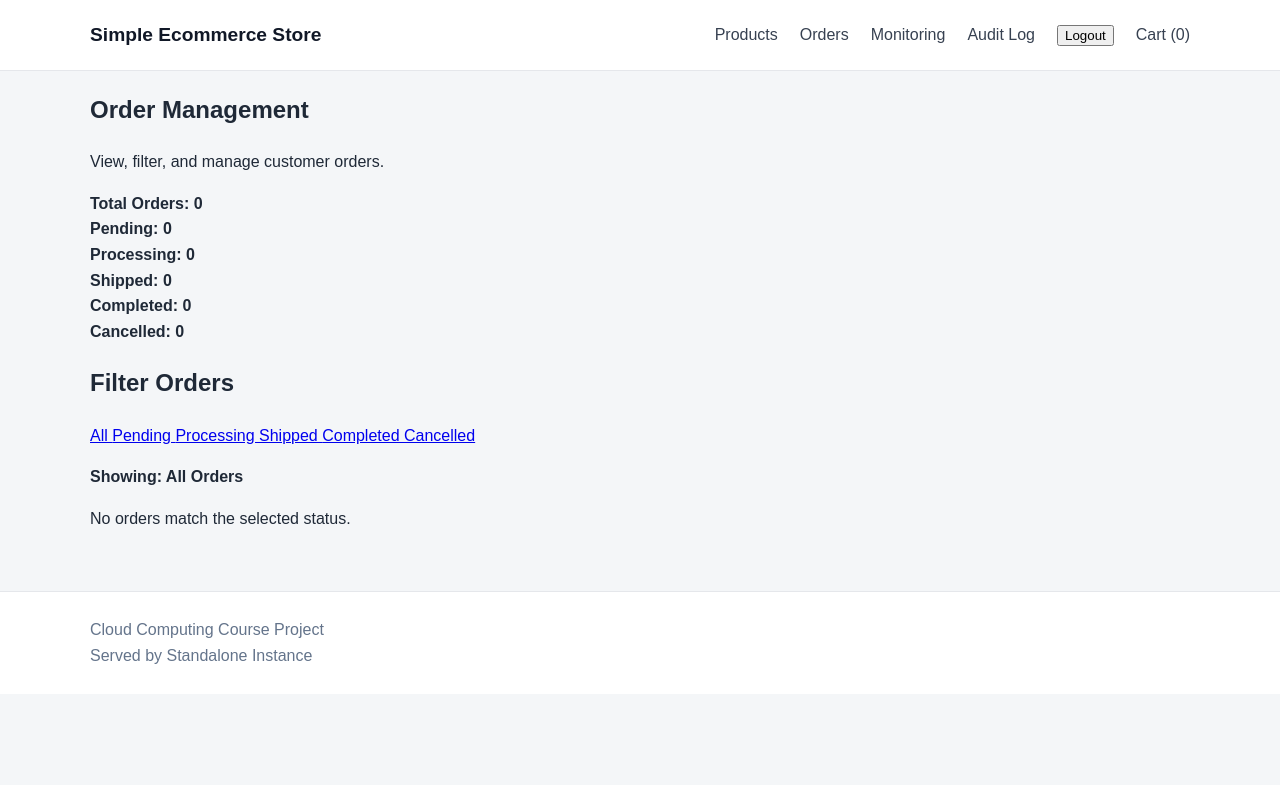
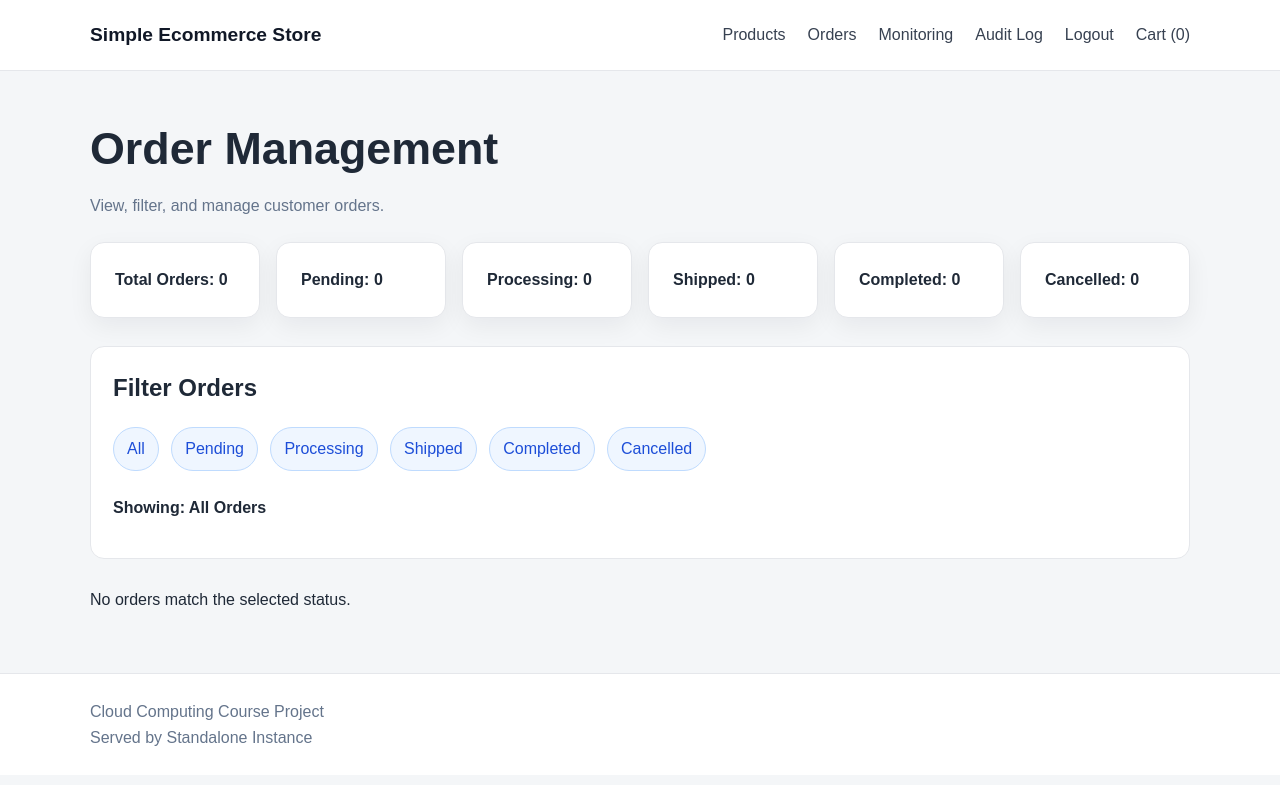
Before and after one commit to mcwch/Chihang-Wei-cloud-project, a Flask app: page /orders in a window 1280 px wide. Shown: the top 785 px of the page. Run offline with Flask 3, Linux system fonts and the light colour scheme; the visitor is signed in with stand-in values (Sample User, id 1).

Commit message:
Polish security and monitoring interface

```diff
--- a/ecommerce_app/static/style.css
+++ b/ecommerce_app/static/style.css
@@ -609,3 +609,175 @@ nav {
         padding: 25px;
     }
 }
+
+
+/* Module 9: Security and monitoring */
+
+.page-header {
+    padding: 42px 0 24px;
+}
+
+.page-header h1 {
+    margin: 0 0 8px;
+    font-size: clamp(2rem, 4vw, 2.8rem);
+}
+
+.page-header p {
+    margin: 0;
+    color: #64748b;
+}
+
+nav {
+    flex-wrap: wrap;
+    align-items: center;
+}
+
+.nav-form {
+    display: inline;
+    margin: 0;
+}
+
+.nav-button {
+    padding: 0;
+    color: #374151;
+    background: transparent;
+    border: 0;
+    font: inherit;
+    cursor: pointer;
+}
+
+nav a:hover,
+.nav-button:hover {
+    color: #2563eb;
+}
+
+.order-statistics {
+    display: grid;
+    grid-template-columns: repeat(
+        auto-fit,
+        minmax(170px, 1fr)
+    );
+    gap: 16px;
+    margin-bottom: 28px;
+}
+
+.order-list {
+    display: grid;
+    grid-template-columns: repeat(
+        auto-fit,
+        minmax(260px, 1fr)
+    );
+    gap: 18px;
+}
+
+.order-card {
+    padding: 24px;
+    background: #ffffff;
+    border: 1px solid #e5e7eb;
+    border-radius: 14px;
+    box-shadow: 0 8px 24px rgba(15, 23, 42, 0.06);
+}
+
+.order-card h2 {
+    margin-top: 0;
+}
+
+.order-card h2 a {
+    color: #111827;
+    text-decoration: none;
+}
+
+.order-card h2 a:hover {
+    color: #2563eb;
+}
+
+.order-filters {
+    margin-bottom: 28px;
+    padding: 22px;
+    background: #ffffff;
+    border: 1px solid #e5e7eb;
+    border-radius: 14px;
+}
+
+.order-filters h2 {
+    margin-top: 0;
+}
+
+.order-filters a {
+    display: inline-block;
+    margin: 0 8px 8px 0;
+    padding: 8px 13px;
+    color: #1d4ed8;
+    background: #eff6ff;
+    border: 1px solid #bfdbfe;
+    border-radius: 999px;
+    text-decoration: none;
+}
+
+.order-filters a:hover {
+    color: #ffffff;
+    background: #2563eb;
+}
+
+.order-card form {
+    display: flex;
+    flex-direction: column;
+    gap: 10px;
+}
+
+.order-card label {
+    font-weight: 700;
+}
+
+.order-card input,
+.order-card select {
+    width: 100%;
+    padding: 11px 12px;
+    font: inherit;
+    background: #ffffff;
+    border: 1px solid #cbd5e1;
+    border-radius: 8px;
+}
+
+.order-card button[type="submit"] {
+    align-self: flex-start;
+    padding: 10px 16px;
+    color: #ffffff;
+    background: #2563eb;
+    border: 0;
+    border-radius: 8px;
+    font: inherit;
+    font-weight: 700;
+    cursor: pointer;
+}
+
+.order-card button[type="submit"]:hover {
+    background: #1d4ed8;
+}
+
+.order-item {
+    padding: 15px 0;
+    border-top: 1px solid #e5e7eb;
+}
+
+.order-item:first-of-type {
+    border-top: 0;
+}
+
+@media (max-width: 760px) {
+    .header-content {
+        align-items: flex-start;
+        flex-direction: column;
+        gap: 14px;
+        padding: 18px 0;
+    }
+
+    nav {
+        gap: 14px;
+    }
+
+    .order-list,
+    .order-statistics {
+        grid-template-columns: 1fr;
+    }
+}
```
Also changed, not shown: 1 other file.
